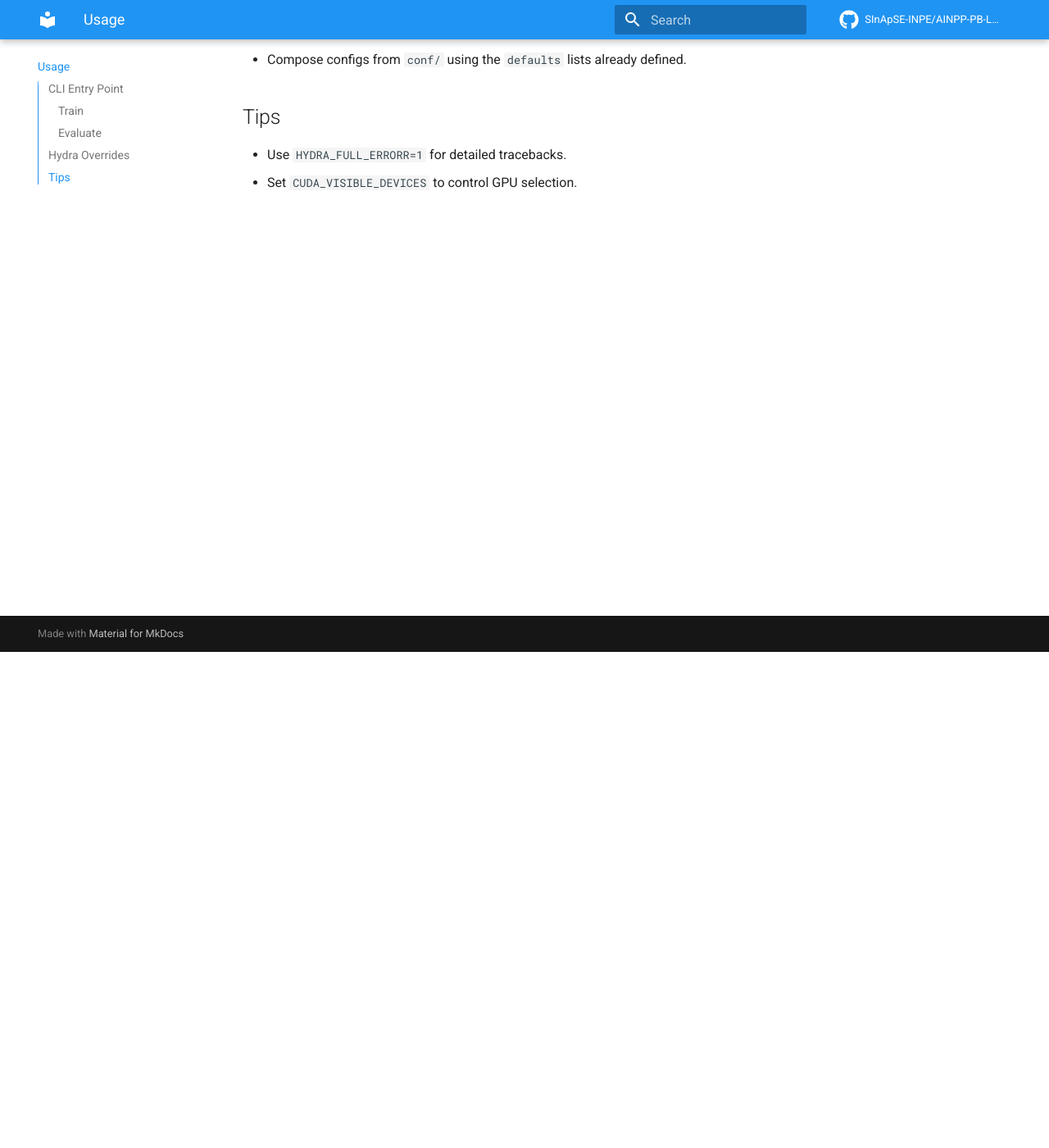
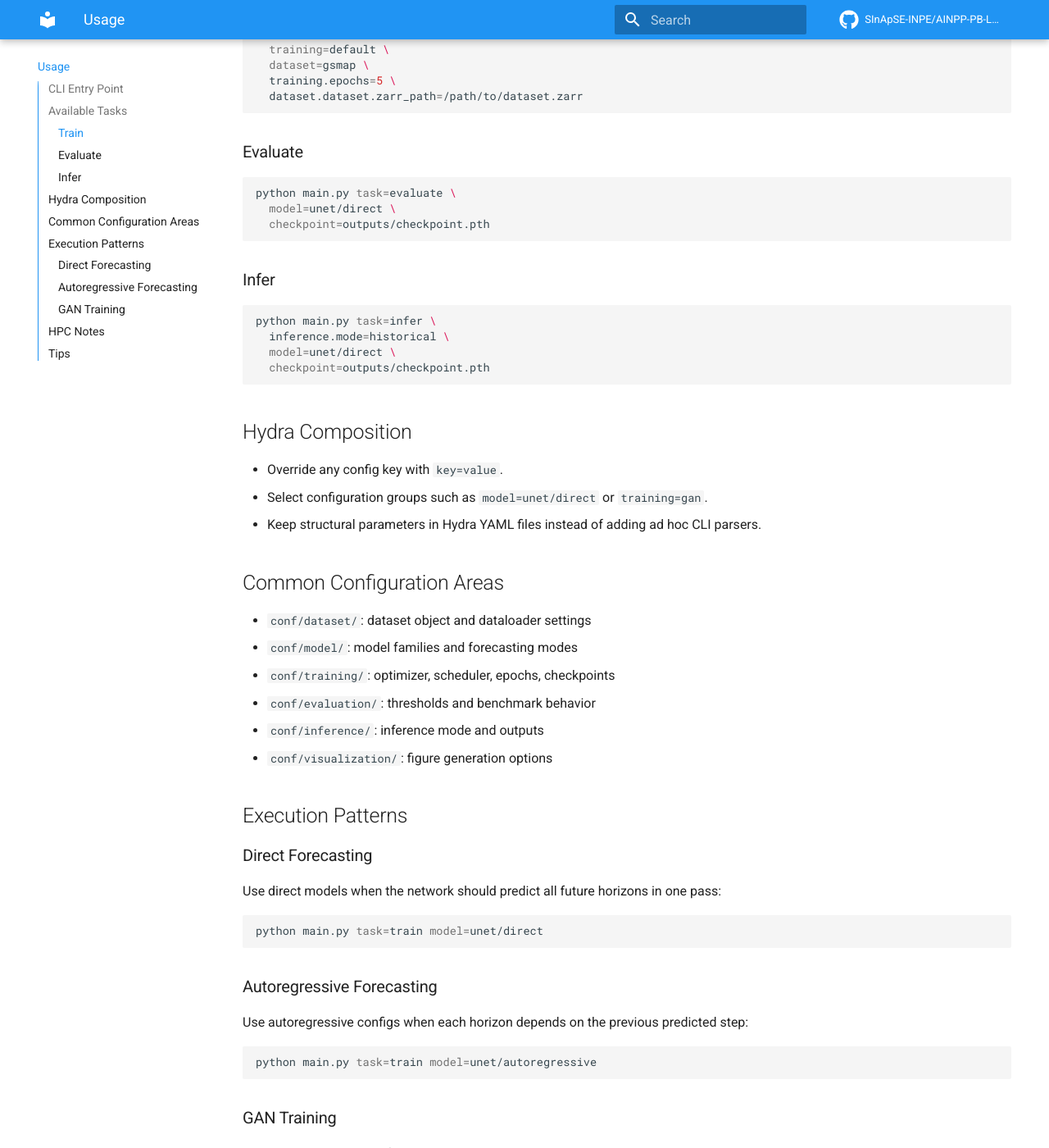
Before and after one commit to SInApSE-INPE/AINPP-PB-LATAM, an MkDocs documentation site: the page built from docs/usage.md, in a window 1280 px wide and 1400 px high, scrolled down 605 px. Shown: the whole window at 82% size. Built offline with MkDocs 1.6.1 and Material for MkDocs 9.7.7, drawn with Linux system fonts in a browser that asks for light colours; comment, search, counter and statistics services are not loaded; some of the changed text lies outside the part shown.

````diff
--- a/docs/usage.md
+++ b/docs/usage.md
@@ -1,22 +1,94 @@
 # Usage
 
 ## CLI Entry Point
-The unified CLI lives at `main.py` and supports Hydra overrides for all tasks.
+
+The unified CLI lives at `main.py` and dispatches execution from the Hydra configuration tree in `conf/`.
+
+## Available Tasks
+
+- `task=train`
+- `task=evaluate`
+- `task=infer`
+
+The active defaults are composed in `conf/config.yaml`.
 
 ### Train
+
 ```bash
-python main.py task=train training.epochs=5 dataset.dataset.zarr_path=/path/to/zarr
+python main.py task=train \
+  model=unet/direct \
+  training=default \
+  dataset=gsmap \
+  training.epochs=5 \
+  dataset.dataset.zarr_path=/path/to/dataset.zarr
 ```
 
 ### Evaluate
+
 ```bash
-python main.py task=evaluate checkpoint=outputs/checkpoint.pth
+python main.py task=evaluate \
+  model=unet/direct \
+  checkpoint=outputs/checkpoint.pth
 ```
 
-## Hydra Overrides
-- Override any config key via `key=value`.
-- Compose configs from `conf/` using the `defaults` lists already defined.
+### Infer
+
+```bash
+python main.py task=infer \
+  inference.mode=historical \
+  model=unet/direct \
+  checkpoint=outputs/checkpoint.pth
+```
+
+## Hydra Composition
+
+- Override any config key with `key=value`.
+- Select configuration groups such as `model=unet/direct` or `training=gan`.
+- Keep structural parameters in Hydra YAML files instead of adding ad hoc CLI parsers.
+
+## Common Configuration Areas
+
+- `conf/dataset/`: dataset object and dataloader settings
+- `conf/model/`: model families and forecasting modes
+- `conf/training/`: optimizer, scheduler, epochs, checkpoints
+- `conf/evaluation/`: thresholds and benchmark behavior
+- `conf/inference/`: inference mode and outputs
+- `conf/visualization/`: figure generation options
+
+## Execution Patterns
+
+### Direct Forecasting
+
+Use direct models when the network should predict all future horizons in one pass:
+
+```bash
+python main.py task=train model=unet/direct
+```
+
+### Autoregressive Forecasting
+
+Use autoregressive configs when each horizon depends on the previous predicted step:
+
+```bash
+python main.py task=train model=unet/autoregressive
+```
+
+### GAN Training
+
+Use the GAN training profile when discriminator and adversarial loss components are required:
+
+```bash
+python main.py task=train model=unet/direct training=gan discriminator=patchgan
+```
+
+## HPC Notes
+
+- Keep the package installed with `uv pip install -e .`.
+- Control data loading and worker behavior through Hydra system and dataset settings.
+- Prefer configuration-driven scaling for single-GPU, multi-GPU, and multi-node execution.
 
 ## Tips
-- Use `HYDRA_FULL_ERRORR=1` for detailed tracebacks.
+
+- Use `HYDRA_FULL_ERROR=1` for detailed tracebacks.
 - Set `CUDA_VISIBLE_DEVICES` to control GPU selection.
+- Inspect generated experiment folders under `outputs/`.
--- a/mkdocs.yml
+++ b/mkdocs.yml
@@ -43,6 +43,7 @@ markdown_extensions:
 nav:
   - Home: index.md
   - Installation: installation.md
+  - Architecture: architecture.md
   - Usage: usage.md
   - Publishing: publishing.md
   - API:
````
Also changed, not shown: docs/api.md (+7 -6 lines), docs/architecture.md (added, +75 -0 lines), docs/index.md (+39 -11 lines), docs/installation.md (+32 -7 lines).
